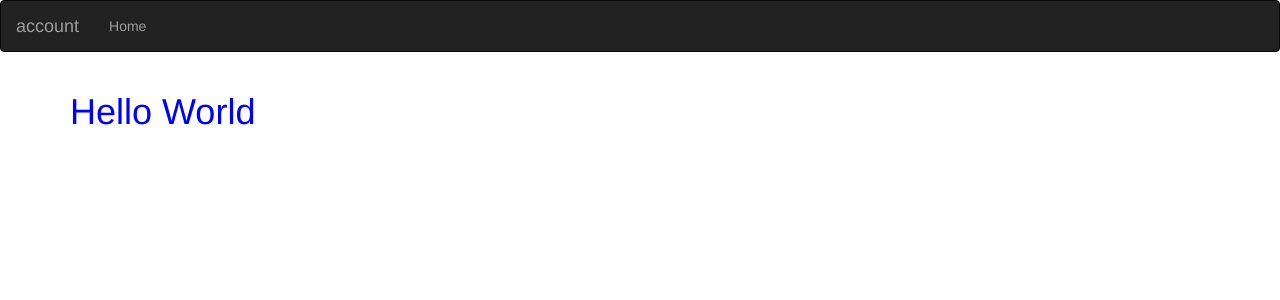
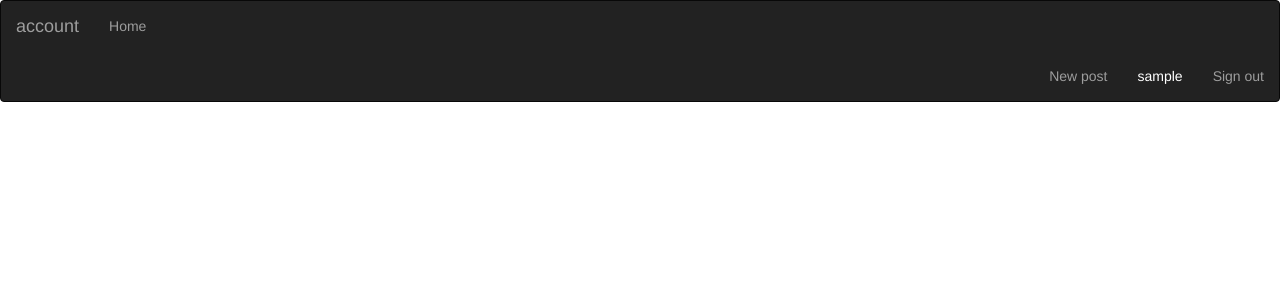
Before and after one commit to mwaa123/PYTHON-BLOG, a Flask app: page / in a window 1280 px wide. Shown: the top 300 px of the page. Run offline with Flask 2, Linux system fonts and the light colour scheme; the visitor is signed in with stand-in values (Sample User, id 1); data comes from the database, SQL or seed files in the repository; data that the repository does not hold is empty; some libraries are stand-ins or nearby versions.

Commit message:
add the class post znd its link in the navbar

```diff
--- a/app/auth/views.py
+++ b/app/auth/views.py
@@ -34,7 +34,7 @@ def register():
         db.session.add(user)
         db.session.commit()
 
-        mail_message("Welcome Home!","email/welcome_user",user.email,user=user)
+        # mail_message("Welcome Home!","email/welcome_user",user.email,user=user)
 
         title = "New Account"
 
--- a/app/main/views.py
+++ b/app/main/views.py
@@ -1,8 +1,23 @@
-from flask import render_template,request,redirect
-from flask_login import login_required
+from flask import render_template,request,redirect,url_for
+from flask_login import login_required,current_user
 from . import main
+from .forms import PostForm
+from flask import flash
+from ..models import Post,User
+from .. import db
 
-
+# from .forms import LoginForm
+# posts =[{
+#     'author':"ruth mugo",
+#     'title':'Blog Post 1',
+#     'content':'First Post Content',
+#     'date_posted':'April 20,2020'
+# },{
+#     'author':"wesley mugo",
+#     'title':'Blog Post 2',
+#     'content':'Second  Post Content',
+#     'date_posted':'April 20,2029'
+# }]
 # Views
 @main.route('/')
 @login_required
@@ -11,15 +26,21 @@ def index():
     '''
     View root page function that returns the index page and its data
     '''
-    return render_template('index.html')
+    # global Post
+    posts = Post.query.all()
+    return render_template('index.html',posts=posts)
 
 @main.route('/post/new',methods=['GET','POST'])
 @login_required
 def new_post():
     form =PostForm()
-    if login_form.validate_on_submit():
-        flash('Your post has been created')
-        return redirect(url_for('index'))
+    if form.validate_on_submit():
+        post = Post(title=form.title.data,content=form.content.data,author=current_user)
+        db.session.add(post)
+        db.session.commit()
+
+        flash('Your post has been created','success')
+        return redirect(url_for('main.index'))
     '''
     View root page function that returns the index page and its data
     '''
--- a/app/models.py
+++ b/app/models.py
@@ -2,7 +2,7 @@ from . import db
 from werkzeug.security import generate_password_hash,check_password_hash
 from flask_login import UserMixin
 from . import login_manager
-
+from datetime import datetime
 @login_manager.user_loader
 def load_user(user_id):
     return User.query.get(int(user_id))
@@ -12,8 +12,8 @@ class User(UserMixin,db.Model):
     username = db.Column(db.String(255))
     email = db.Column(db.String(255),unique = True,index = True)
     password_hash = db.Column(db.String(255))
-    # image_file =db.Column(db.String(225),default='default.jpg')
-    # posts = db.relationship('Post',backref='author',lazy=True)
+    image_file =db.Column(db.String(225),default='default.jpg')
+    posts = db.relationship('Post',backref='author',lazy=True)
 
     @property
     def password(self):
@@ -31,3 +31,14 @@ class User(UserMixin,db.Model):
 
     def __repr__(self):
         return f'User {self.username}'
+
+class Post(db.Model):
+    __tablename__ = 'post'
+    id = db.Column(db.Integer,primary_key = True)
+    title = db.Column(db.String(255),index=True)
+    date_posted = db.Column(db.DateTime,index=True, default=datetime.utcnow)
+    content = db.Column(db.Text,index=True)
+    user_id = db.Column(db.Integer, db.ForeignKey('users.id'))
+
+    def __repr__(self):
+        return f'Post {self.title}'
--- a/app/templates/base.html
+++ b/app/templates/base.html
@@ -4,3 +4,9 @@
 {% block navbar %}
     {% include 'navbar.html' %}
 {% endblock %}
+
+ <!-- Optional JavaScript -->
+    <!-- jQuery first, then Popper.js, then Bootstrap JS -->
+    <!-- <script src="https://code.jquery.com/jquery-3.2.1.slim.min.js" integrity="sha384-KJ3o2DKtIkvYIK3UENzmM7KCkRr/rE9/Qpg6aAZGJwFDMVNA/GpGFF93hXpG5KkN" crossorigin="anonymous"></script>
+    <script src="https://cdnjs.cloudflare.com/ajax/libs/popper.js/1.12.9/umd/popper.min.js" integrity="sha384-ApNbgh9B+Y1QKtv3Rn7W3mgPxhU9K/ScQsAP7hUibX39j7fakFPskvXusvfa0b4Q" crossorigin="anonymous"></script>
+    <script src="https://maxcdn.bootstrapcdn.com/bootstrap/4.0.0/js/bootstrap.min.js" integrity="sha384-JZR6Spejh4U02d8jOt6vLEHfe/JQGiRRSQQxSfFWpi1MquVdAyjUar5+76PVCmYl" crossorigin="anonymous"></script> -->
--- a/app/templates/index.html
+++ b/app/templates/index.html
@@ -7,7 +7,17 @@
     <link rel="stylesheet" href="{{url_for('static',filename='css/index.css')}}">
 {% endblock %}
 {% block content %}
-<div class="container" style="color: blue;">
-<h1> Hello World </h1>
+{% for post in posts %}
+<div class="container">
+<article class="media content-section">
+  <div class="media-body">
+    <div class="article-metadata">
+      <a class="mr-2" href="#">{{ post.author.username }}</a>
+      <small class="text-muted">{{ post.date_posted.strftime('%Y-%m-%d') }}</small>
+    </div>
+    <p class="article-content">{{ post.content }}</p>
+  </div>
+</article>
 </div>
+{% endfor %}
 {%endblock%}
--- a/app/templates/navbar.html
+++ b/app/templates/navbar.html
@@ -7,12 +7,20 @@
               <span class="icon-bar"></span>
               <span class="icon-bar"></span>
             </button>
-            <a class="navbar-brand" href="/"> account</a>
+            <a class="navbar-brand" href="/index.html"> account</a>
         </div>
         <div class="navbar-collapse collapse">
             <ul class="nav navbar-nav">
                 <li><a href="/">Home</a></li>
         </div>
-
+        <ul class="nav navbar-nav navbar-right">
+            {% if current_user.is_authenticated %}
+            <li><a href="{{url_for('main.new_post')}}">New post</a></li>
+            <li style="color:white;padding:15px;">{{current_user.username}}</li>
+            <li><a href="{{url_for('auth.logout')}}">Sign out</a></li>
+            {% else %}
+            <li><a href="{{url_for('auth.login')}}">Sign in</a></li>
+            {%endif%}
+          </ul>
     </div>
 </div>
--- a/manage.py
+++ b/manage.py
@@ -14,7 +14,7 @@ manager.add_command('db',MigrateCommand)
 
 @manager.shell
 def make_shell_context():
-    return dict(app = app,db = db,User = User )
+    return dict(app = app,db = db,User = User)
 
 if __name__ == '__main__':
     manager.run()
```
Also changed, not shown: app/templates/posts.html (+47 -0 lines), migrations/versions/939912e1be2c_initial_migration.py (added, +28 -0 lines), migrations/versions/bf89f1f67495_initial_migration.py (added, +42 -0 lines), app/static/images/dfnz.jpg (added).
